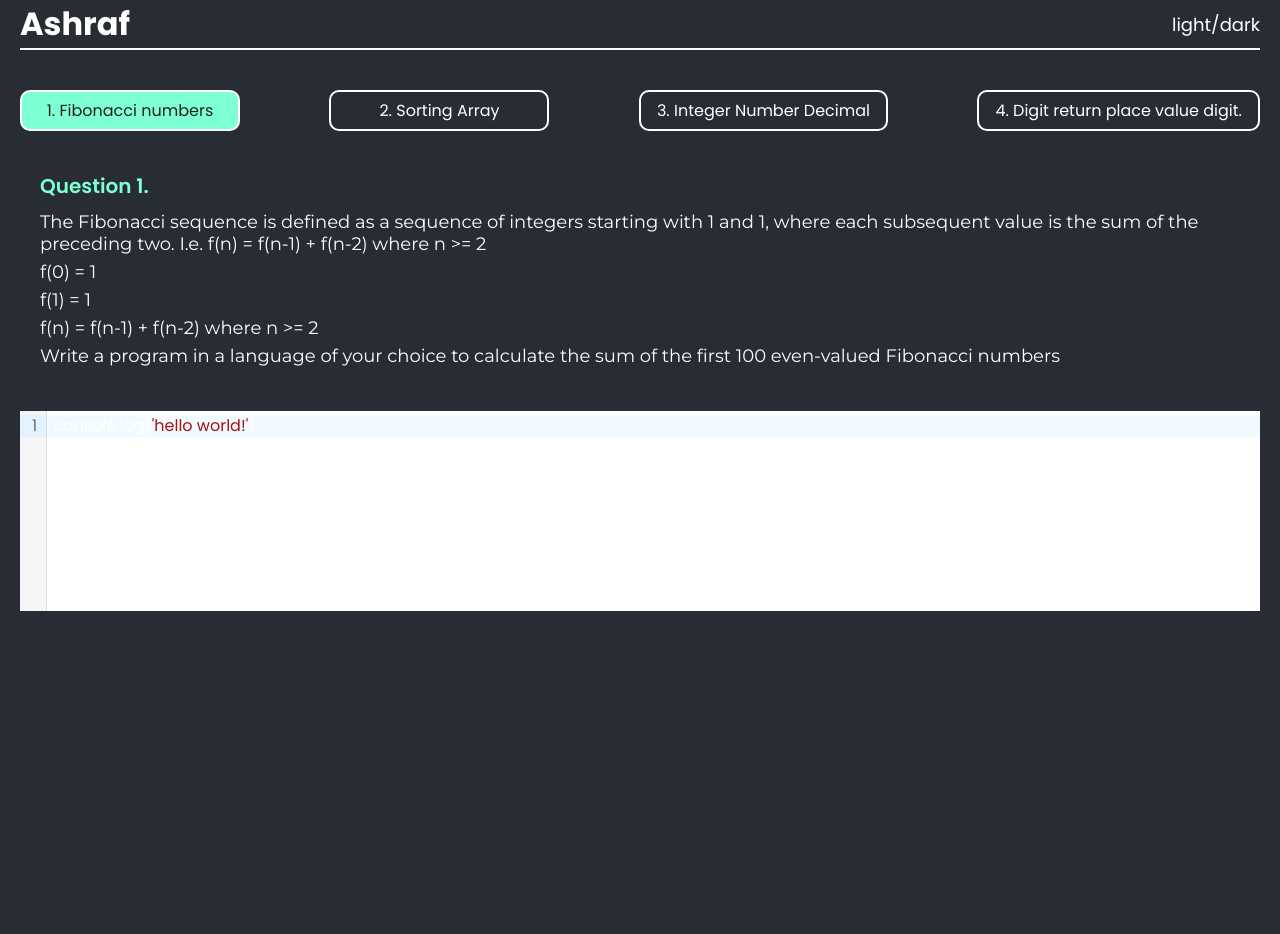
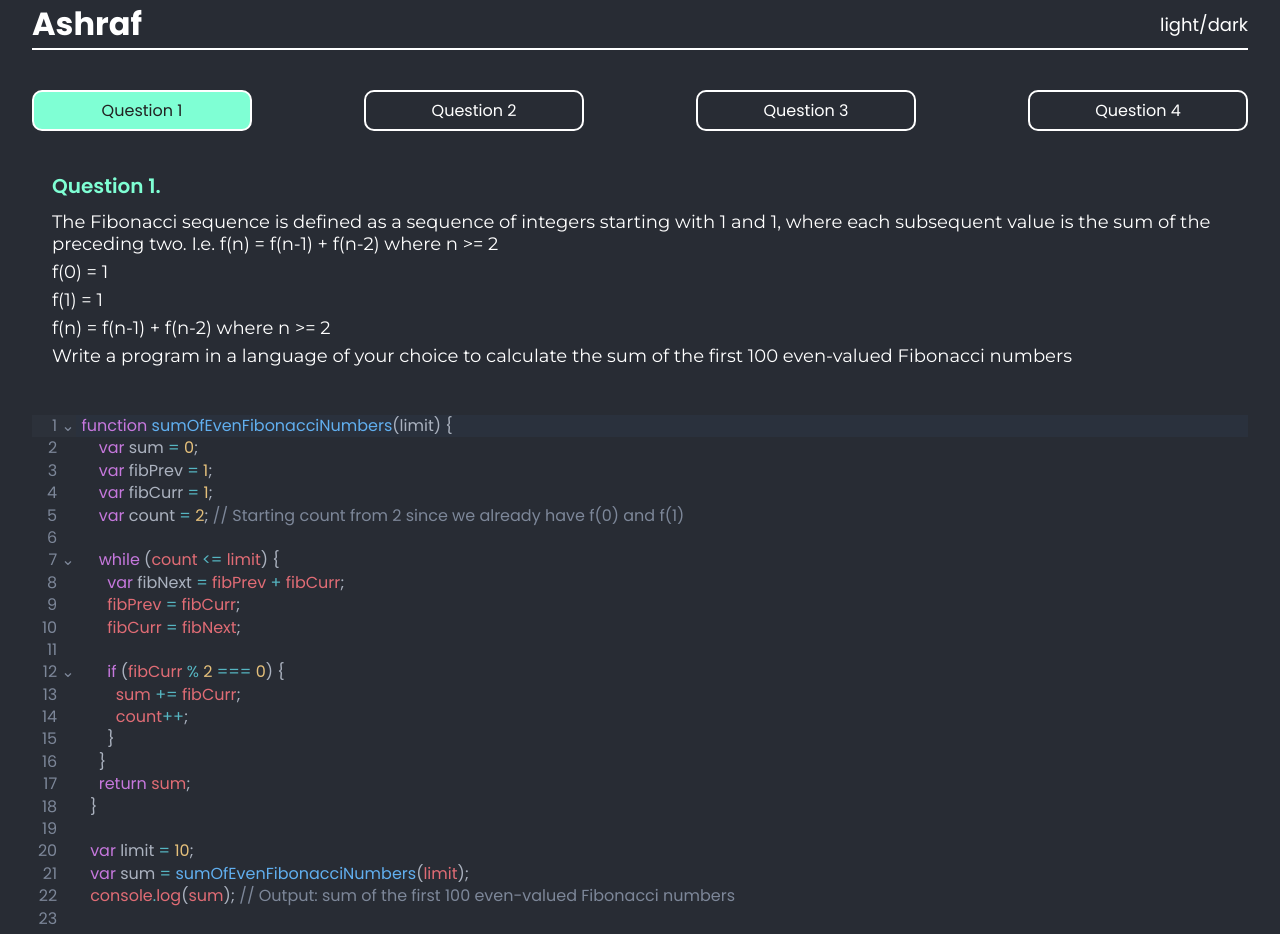
Before and after one commit to Ashrafw/next, a React (Create React App) app: page / in a window 1280 px wide. Before the commit the page ends 800 px from the top, so only its background shows below. Built offline with nearby package versions, Linux system fonts and the light colour scheme.

Commit message:
added code output and editor

```diff
--- a/package.json
+++ b/package.json
@@ -4,6 +4,7 @@
   "private": true,
   "dependencies": {
     "@codemirror/lang-javascript": "^6.1.9",
+    "@codemirror/theme-one-dark": "^6.1.2",
     "@testing-library/jest-dom": "^5.16.5",
     "@testing-library/react": "^13.4.0",
     "@testing-library/user-event": "^13.5.0",
--- a/src/App.css
+++ b/src/App.css
@@ -15,6 +15,7 @@ body {
   max-width: 1240px;
   margin: auto;
   min-height: 100vh;
+  width: 95%;
   font-size: 16px;
   color: white;
 }
--- a/src/App.tsx
+++ b/src/App.tsx
@@ -5,11 +5,12 @@ import Navbar from "./Navbar/Navbar";
 import Editor from "./Editor/Editor";
 
 function App() {
+  const [questionNumber, setQuestionNumber] = React.useState(1);
   return (
     <div className="App">
       <Navbar />
-      <Questions />
-      <Editor />
+      <Questions questionNumber={questionNumber} setQuestionNumber={setQuestionNumber} />
+      <Editor questionNumber={questionNumber} />
     </div>
   );
 }
--- a/src/Editor/Editor.tsx
+++ b/src/Editor/Editor.tsx
@@ -1,14 +1,36 @@
 import React from "react";
 import CodeMirror from "@uiw/react-codemirror";
 import { javascript } from "@codemirror/lang-javascript";
-
-const Editor = () => {
+import { oneDark } from "@codemirror/theme-one-dark";
+import { code1 } from "../data/data";
+import { code2 } from "../data/data";
+import { code3 } from "../data/data";
+import { code4 } from "../data/data";
+const code = `
+package main
+import "fmt"
+func main() {
+  fmt.Println("Hello, 世界")
+}
+`;
+type EditorProps = {
+  questionNumber: number;
+};
+const Editor = ({ questionNumber }: EditorProps) => {
+  const handleQuestionChange = () => {
+    if (questionNumber === 1) return code1;
+    if (questionNumber === 2) return code2;
+    if (questionNumber === 3) return code3;
+    if (questionNumber === 4) return code4;
+  };
   return (
     <div className="">
       <CodeMirror
-        value="console.log('hello world!');"
-        height="200px"
+        value={handleQuestionChange()}
+        // value="console.log('hello world!');"
+        // height="200px"
         extensions={[javascript({ jsx: true })]}
+        theme={oneDark}
       />
     </div>
   );
--- a/src/QuestionBar/Questions.style.ts
+++ b/src/QuestionBar/Questions.style.ts
@@ -6,6 +6,8 @@ export const QuestionWrapper = styled.div`
     display: flex;
     align-items: center;
     justify-content: space-between;
+    gap: 16px;
+    flex-wrap: wrap;
     .question {
       border: 2px solid white;
       padding: 6px 16px;
--- a/src/QuestionBar/Questions.tsx
+++ b/src/QuestionBar/Questions.tsx
@@ -1,38 +1,42 @@
 import React from "react";
 import { QuestionWrapper } from "./Questions.style";
+import { Dispatch, SetStateAction } from "react";
 
-const Questions = () => {
-  const [questionNum, setQuestionNum] = React.useState(1);
+type QuestionsProps = {
+  questionNumber: number;
+  setQuestionNumber: Dispatch<SetStateAction<number>>;
+};
+const Questions = ({ questionNumber, setQuestionNumber }: QuestionsProps) => {
   return (
     <QuestionWrapper>
       <div className="questions">
         <div
-          className={questionNum === 1 ? "question selected" : "question"}
-          onClick={() => setQuestionNum(1)}
+          className={questionNumber === 1 ? "question selected" : "question"}
+          onClick={() => setQuestionNumber(1)}
         >
-          1. Fibonacci numbers
+          Question 1
         </div>
         <div
-          className={questionNum === 2 ? "question selected" : "question"}
-          onClick={() => setQuestionNum(2)}
+          className={questionNumber === 2 ? "question selected" : "question"}
+          onClick={() => setQuestionNumber(2)}
         >
-          2. Sorting Array
+          Question 2
         </div>
         <div
-          className={questionNum === 3 ? "question selected" : "question"}
-          onClick={() => setQuestionNum(3)}
+          className={questionNumber === 3 ? "question selected" : "question"}
+          onClick={() => setQuestionNumber(3)}
         >
-          3. Integer Number Decimal
+          Question 3
         </div>
         <div
-          className={questionNum === 4 ? "question selected" : "question"}
-          onClick={() => setQuestionNum(4)}
+          className={questionNumber === 4 ? "question selected" : "question"}
+          onClick={() => setQuestionNumber(4)}
         >
-          4. Digit return place value digit.
+          Question 4
         </div>
       </div>
       <div className="the-question">
-        {questionNum === 1 ? (
+        {questionNumber === 1 ? (
           <>
             <strong>Question 1.</strong>
             <div className="content">
@@ -77,7 +81,7 @@ const Questions = () => {
           </>
         ) : null}
 
-        {questionNum === 2 ? (
+        {questionNumber === 2 ? (
           <>
             <strong>Question 2.</strong>
             <div className="content">
@@ -92,7 +96,7 @@ const Questions = () => {
           </>
         ) : null}
 
-        {questionNum === 3 ? (
+        {questionNumber === 3 ? (
           <>
             <strong>Question 3.</strong>
             <div className="content">
@@ -107,7 +111,7 @@ const Questions = () => {
           </>
         ) : null}
 
-        {questionNum === 4 ? (
+        {questionNumber === 4 ? (
           <>
             <strong>Question 4.</strong>
             <div className="content">
--- /dev/null
+++ b/src/data/data.ts
@@ -0,0 +1,91 @@
+export const code1 = `function sumOfEvenFibonacciNumbers(limit) {
+    var sum = 0;
+    var fibPrev = 1;
+    var fibCurr = 1;
+    var count = 2; // Starting count from 2 since we already have f(0) and f(1)
+
+    while (count <= limit) {
+      var fibNext = fibPrev + fibCurr;
+      fibPrev = fibCurr;
+      fibCurr = fibNext;
+
+      if (fibCurr % 2 === 0) {
+        sum += fibCurr;
+        count++;
+      }
+    }
+    return sum;
+  }
+
+  var limit = 10;
+  var sum = sumOfEvenFibonacciNumbers(limit);
+  console.log(sum); // Output: sum of the first 100 even-valued Fibonacci numbers
+  `;
+export const code2 = `function findCommonNumbers(arr1, arr2) {
+    var commonNumbers = [];
+    var i = 0;
+    var j = 0;
+
+    while (i < arr1.length && j < arr2.length) {
+      if (arr1[i] === arr2[j]) {
+        if (commonNumbers.length === 0 || commonNumbers[commonNumbers.length - 1] !== arr1[i]) {
+          commonNumbers.push(arr1[i]);
+        }
+        i++;
+        j++;
+      } else if (arr1[i] < arr2[j]) {
+        i++;
+      } else {
+        j++;
+      }
+    }
+
+    return commonNumbers;
+  }
+  var array1 = [1, 2, 3, 4, 5];
+  var array2 = [3, 4, 5, 6, 7];
+  var result = findCommonNumbers(array1, array2);
+  console.log(result); // Output: [3, 4, 5]
+  `;
+export const code3 = `function containsOnlyEvenDigits(number) {
+    // Convert the number to a string
+    var numberString = number.toString();
+
+    // Iterate through each digit in the string
+    for (var i = 0; i < numberString.length; i++) {
+      var digit = parseInt(numberString[i]);
+
+      // Check if the digit is odd
+      if (digit % 2 !== 0) {
+        return false; // Found an odd digit, return false
+      }
+    }
+
+    return true; // No odd digits found, return true
+  }
+
+  var num1 = 2468;
+  console.log(containsOnlyEvenDigits(num1)); // Output: true
+
+  var num2 = 13579;
+  console.log(containsOnlyEvenDigits(num2)); // Output: false`;
+export const code4 = `function calculateValue(X) {
+    // Convert the digit to a string
+    var digit = X.toString();
+
+    // Calculate the four parts of the expression
+    var part1 = Number(digit);
+    var part2 = Number(digit + digit);
+    var part3 = Number(digit + digit + digit);
+    var part4 = Number(digit + digit + digit + digit);
+
+    // Calculate the final result
+    var result = part1 + part2 + part3 + part4;
+
+    return result;
+  }
+
+  var digit = 3;
+  var value = calculateValue(digit);
+  console.log(value);
+  `;
```
Also changed, not shown: 1 other file (tests, documents, lock files or other folders).
